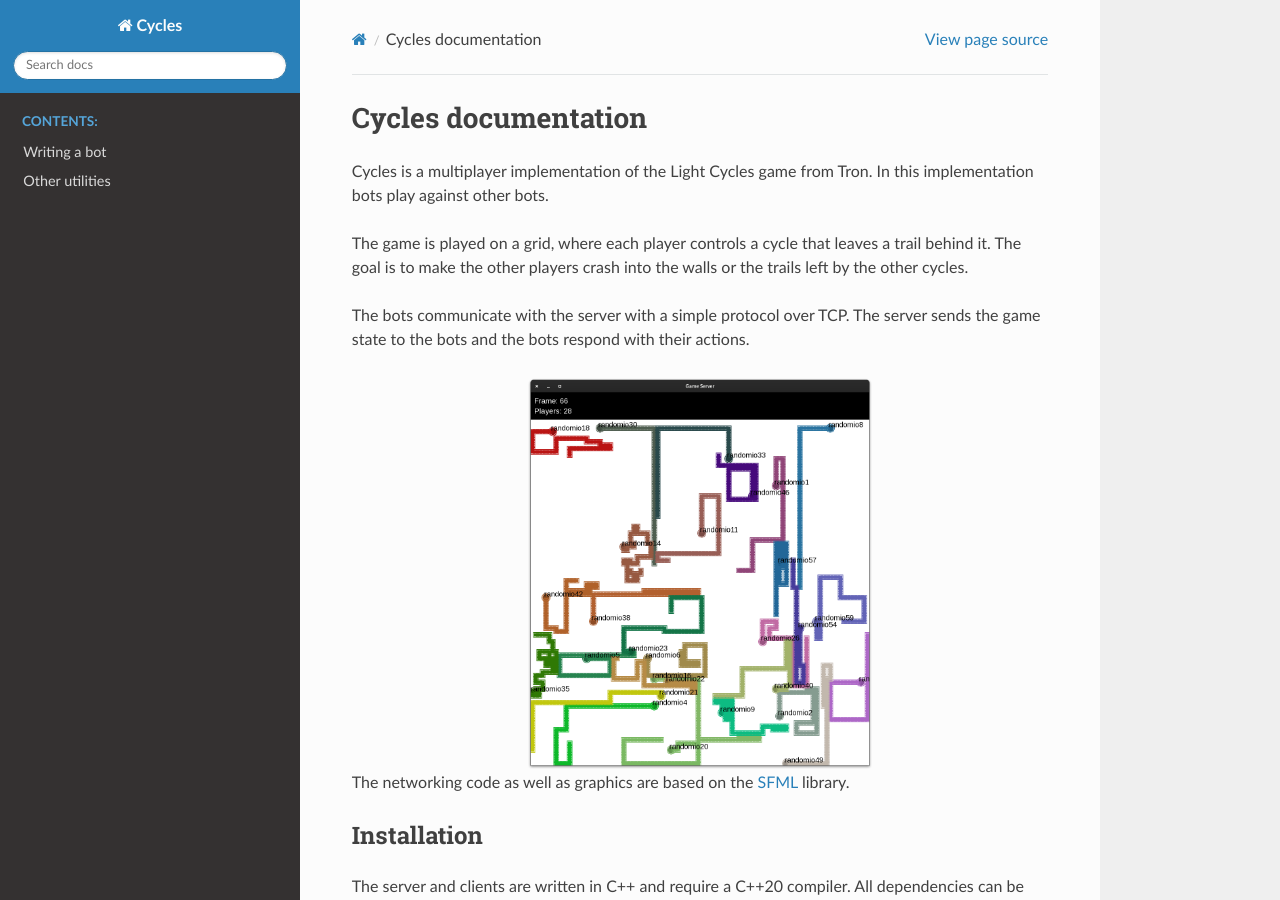
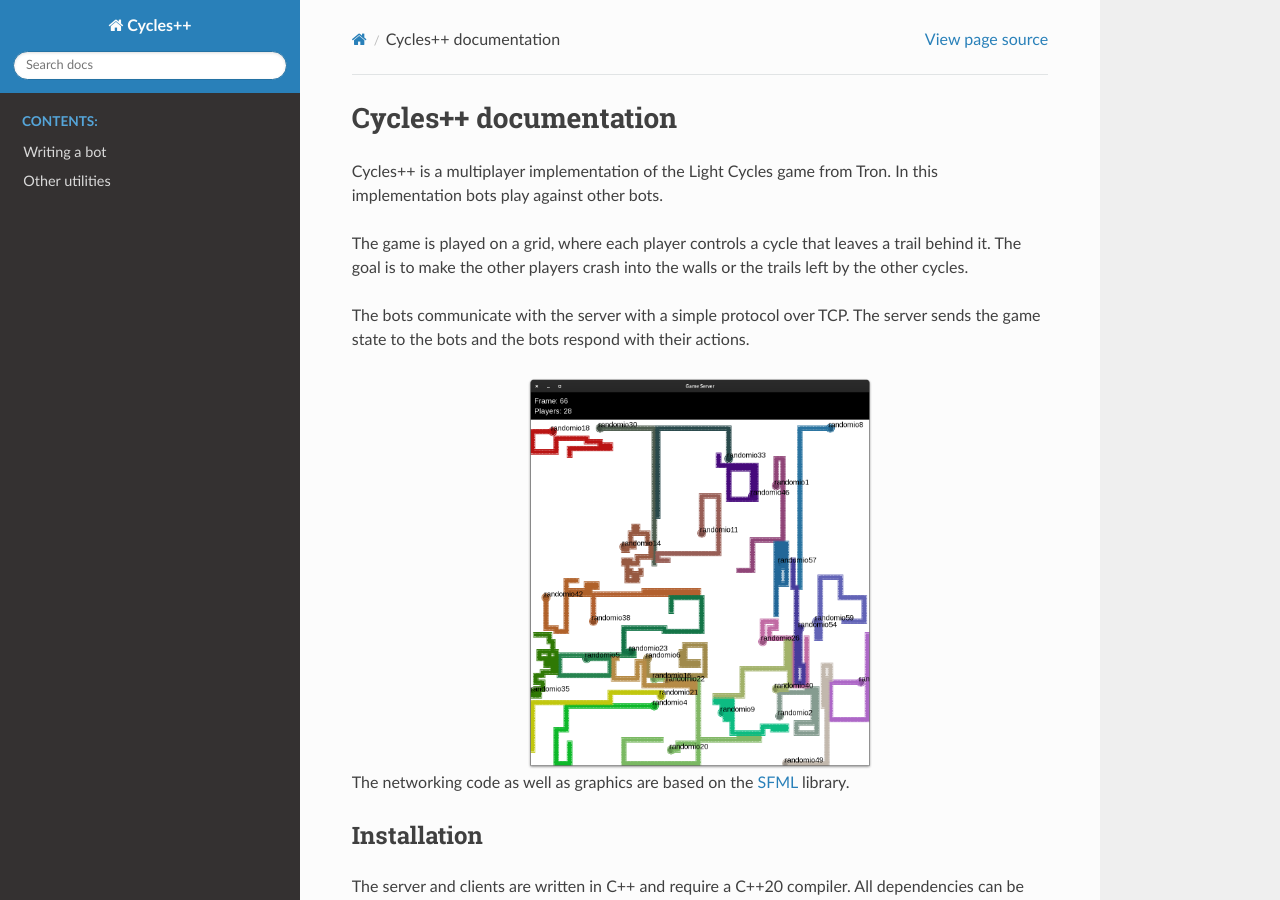
Before and after one commit to RaulPPelaez/cycles, a Sphinx documentation site: the page built from docs/source/index.rst, in a window 1280 px wide and 900 px high. Built offline with Sphinx 7.4.7 and the Read the Docs theme 2.0.0, drawn with Linux system fonts in a browser that asks for light colours.

Commit message:
Change name

```diff
--- a/CMakeLists.txt
+++ b/CMakeLists.txt
@@ -1,5 +1,5 @@
 cmake_minimum_required(VERSION 3.20)
-project(Cycles VERSION 1.0)
+project(Cycles++ VERSION 1.0)
 
 if(NOT CMAKE_BUILD_TYPE)
   set(CMAKE_BUILD_TYPE Release)
--- a/docs/source/conf.py
+++ b/docs/source/conf.py
@@ -6,7 +6,7 @@
 # -- Project information -----------------------------------------------------
 # https://www.sphinx-doc.org/en/master/usage/configuration.html#project-information
 
-project = "Cycles"
+project = "Cycles++"
 copyright = "2024, Raul"
 author = "Raul"
 
--- a/docs/source/index.rst
+++ b/docs/source/index.rst
@@ -1,7 +1,7 @@
-Cycles documentation
+Cycles++ documentation
 ===================================
 
-Cycles is a multiplayer implementation of the Light Cycles game from Tron. In this implementation bots play against other bots.
+Cycles++ is a multiplayer implementation of the Light Cycles game from Tron. In this implementation bots play against other bots.
 
 The game is played on a grid, where each player controls a cycle that leaves a trail behind it. The goal is to make the other players crash into the walls or the trails left by the other cycles.
 
--- a/docs/source/writing-a-bot.rst
+++ b/docs/source/writing-a-bot.rst
@@ -1,4 +1,5 @@
 .. _writing_a_bot:
+
 Writing a bot
 -------------
 
```
Also changed, not shown: README.md (+1 -1 lines).
